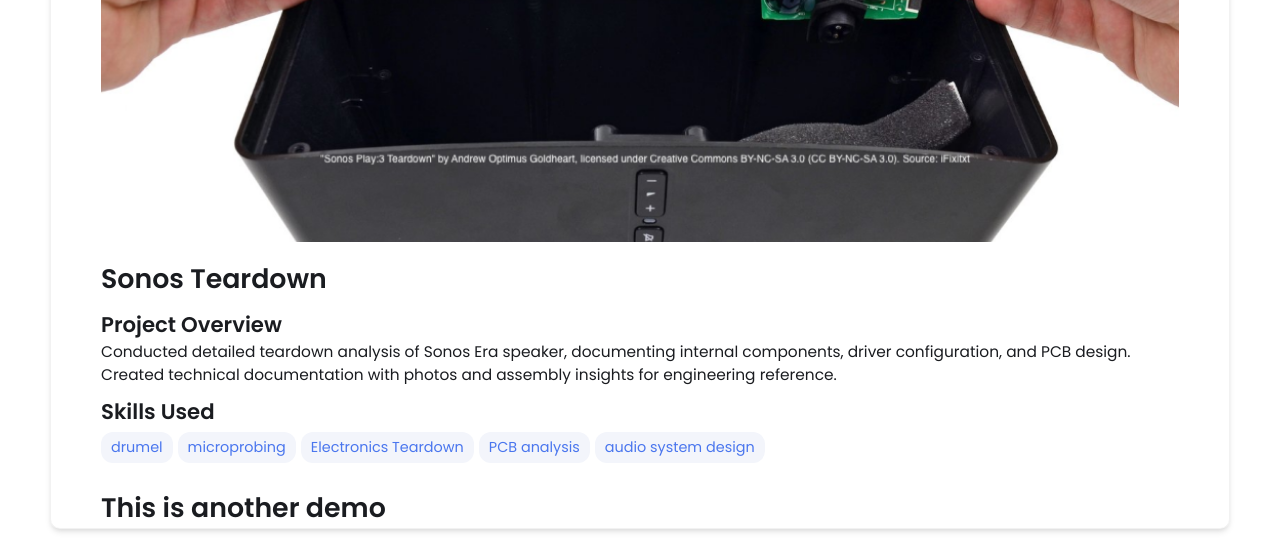
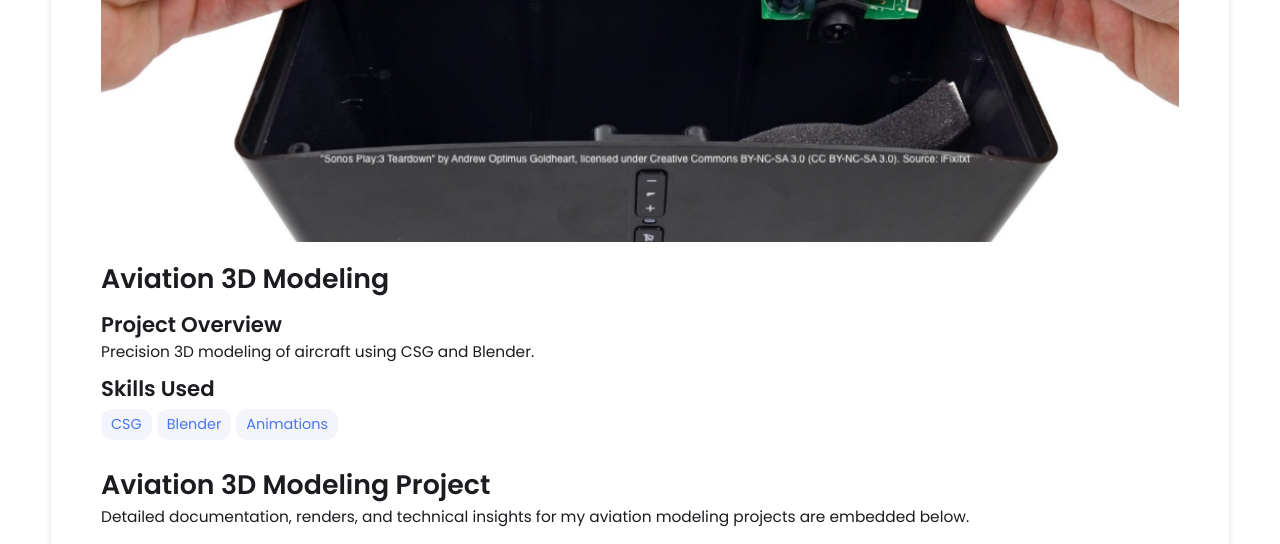
Before and after one commit to Eggan1/eggan1.github.io, a Jekyll site: the page built from _projects/sonos-teardown/index.md, in a window 1280 px wide and 1400 px high, scrolled down 248 px. Shown: the top 544 px of the window. Built offline with Jekyll 4.4.1, drawn with Linux system fonts in a browser that asks for light colours; some of the changed text lies outside the part shown; grey boxes are pictures that could not be loaded.

Commit message:
Update index.md

```diff
--- a/_projects/sonos-teardown/index.md
+++ b/_projects/sonos-teardown/index.md
@@ -1,15 +1,31 @@
 ---
 layout: post
-title: Sonos Teardown
-description: Conducted detailed teardown analysis of Sonos Era speaker, documenting internal components, driver configuration, and PCB design. Created technical documentation with photos and assembly insights for engineering reference.
+title: Aviation 3D Modeling
+description: Precision 3D modeling of aircraft using CSG and Blender.
 skills:
-  - drumel
-  - microprobing
-  - Electronics Teardown
-  - PCB analysis
-  - audio system design
-
+  - CSG
+  - Blender
+  - Animations
 main-image: /sonos.png
 ---
 
-# This is another demo
+# Aviation 3D Modeling Project
+
+Detailed documentation, renders, and technical insights for my aviation modeling projects are embedded below.
+
+<div style="text-align: center;">
+    <iframe
+        src="https://docs.google.com/document/d/e/2PACX-1vSHYUdcuEbp08YStZ0WK16XW4x0JtxIAxwJmWj4vcUEvIZ79om4qtNyaNuJNTL6gOT6iP0oFayIuLOa/pub?embedded=true"
+        width="100%"
+        height="800px"
+        frameborder="0"
+        marginheight="0"
+        marginwidth="0">
+        Loading…
+    </iframe>
+</div>
+
+---
+
+
+[🔗 Open document in a new tab](https://docs.google.com/document/d/e/2PACX-1vSHYUdcuEbp08YStZ0WK16XW4x0JtxIAxwJmWj4vcUEvIZ79om4qtNyaNuJNTL6gOT6iP0oFayIuLOa/pub)
```
